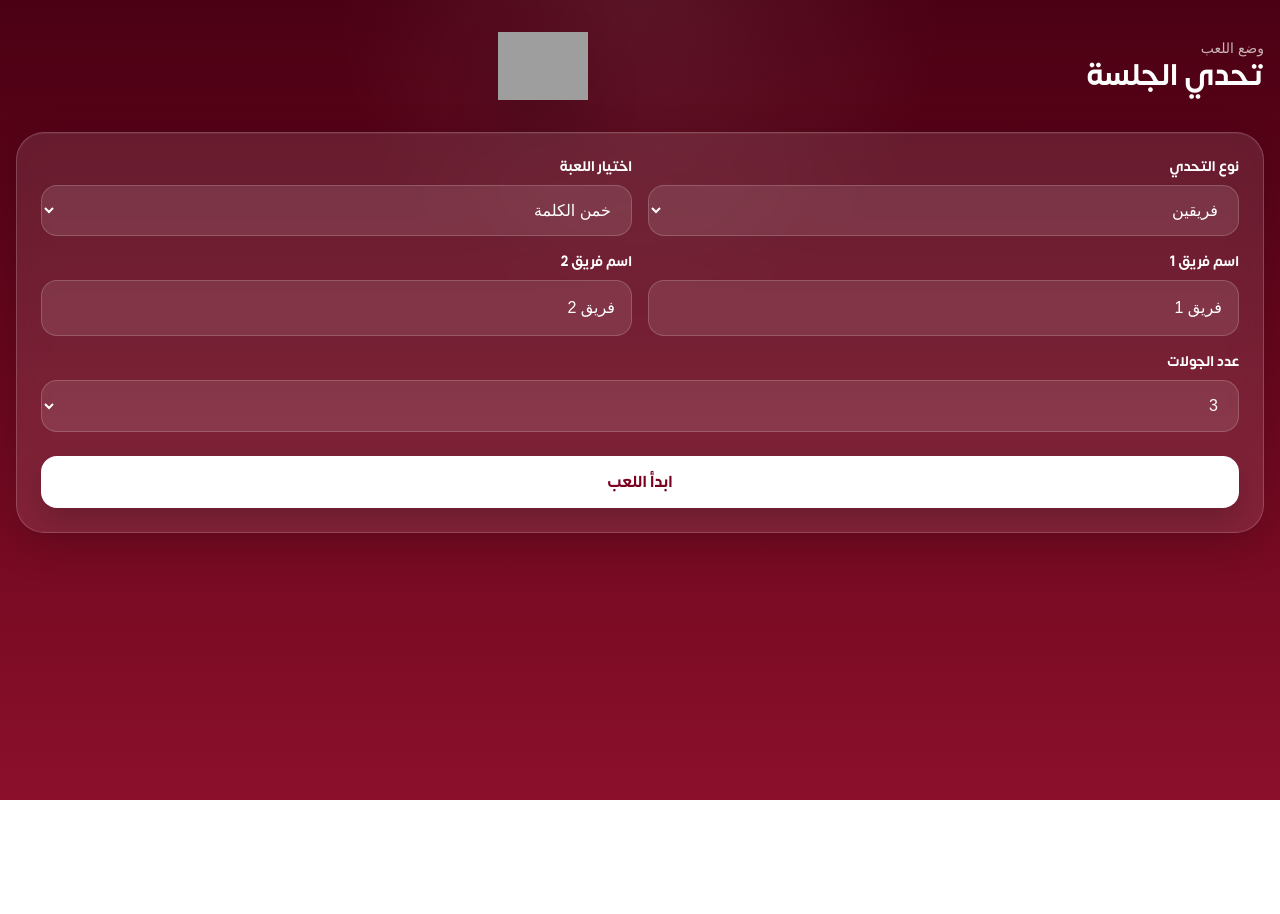
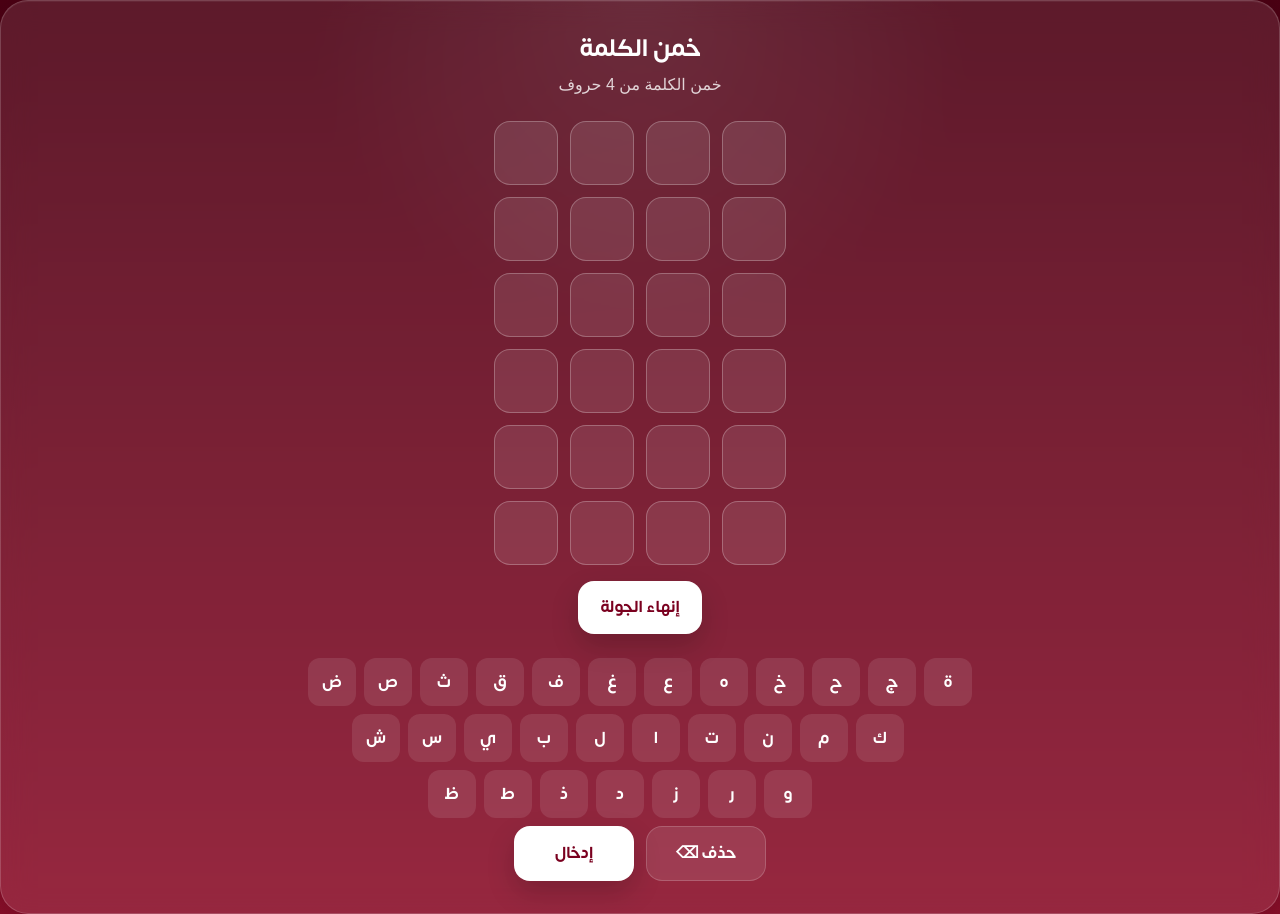
Before and after one commit to heelpeeri/khalnelab, a Next.js app: page /match in a window 1280 px wide. Before the commit the page ends 800 px from the top, so only its background shows below. Built offline with nearby package versions, Linux system fonts and the light colour scheme; grey boxes are pictures that could not be loaded; a web font is replaced by a local one.

Commit message:
Update page.tsx

```diff
--- a/src/app/match/page.tsx
+++ b/src/app/match/page.tsx
@@ -2,403 +2,221 @@
 
 import { useEffect, useState } from "react";
 import { GlassCard } from "@/components/GlassCard";
-import { Logo } from "@/components/Logo";
-import WordGame from "@/components/match/WordGame";
-import ProverbGame from "@/components/match/ProverbGame";
-import CategoriesGame from "@/components/match/CategoriesGame";
-import ScrambleGame from "@/components/match/ScrambleGame";
-import WheelGame from "@/components/match/WheelGame";
 
-type GameType = "word" | "draw" | "categories" | "scramble" | "wheel";
-type PlayMode = "solo" | "teams";
 type WinnerType = "side1" | "side2" | "none";
 
-function MatchupBadge({
-  side1,
-  side2,
+export default function WordGame({
+  onRoundEnd,
+  roundKey,
 }: {
-  side1: string;
-  side2: string;
+  onRoundEnd: (winner?: WinnerType) => void;
+  roundKey: number;
 }) {
-  return (
-    <div className="inline-flex items-center justify-center gap-3 rounded-2xl border border-white/20 bg-white/10 px-5 py-3 text-lg shadow-lg backdrop-blur-md">
-      <span className="rounded-xl bg-white/15 px-3 py-1 font-bold text-white">
-        {side1}
-      </span>
+  const WORDS_3 = [
+    "بيت", "باب", "بحر", "جمل", "جبل", "حبر", "حلم", "حوت",
+    "خيل", "درب", "رمل", "ريح", "زهر", "سهم", "سور", "شمس",
+    "صقر", "طير", "عين", "قمر", "قلم", "كلب", "ليل", "مطر",
+    "نار", "نجم", "نور", "نهر", "ورد", "وقت",
+  ];
 
-      <span className="text-sm font-medium text-white/65">ضد</span>
+  const WORDS_4 = [
+    "كتاب", "مكتب", "هاتف", "تفاح", "قطار", "كرسي", "شمعة", "خيمة",
+    "سحاب", "نجمة", "مكيف", "قهوة", "طريق", "ملعب", "موزة", "صحن",
+    "سرير", "شباك", "حليب", "ورقة", "نخله", "ورده", "سمكه", "بيضه",
+    "علبه", "شاحن", "لوحه", "مخده", "منبه", "فرشه", "ساعه", "غرفه",
+    "مطبخ", "شارع", "مدرس", "طالب",
+  ];
 
-      <span className="rounded-xl bg-white/15 px-3 py-1 font-bold text-white">
-        {side2}
-      </span>
-    </div>
-  );
-}
+  function getRandomWord() {
+    const useFour = Math.random() < 0.7;
+    const list = useFour ? WORDS_4 : WORDS_3;
+    return list[Math.floor(Math.random() * list.length)];
+  }
 
-export default function MatchPage() {
-  const [mode, setMode] = useState<PlayMode>("teams");
-  const [side1, setSide1] = useState("فريق 1");
-  const [side2, setSide2] = useState("فريق 2");
-  const [rounds, setRounds] = useState(3);
-  const [selectedGame, setSelectedGame] = useState<GameType>("word");
+  const MAX_TRIES = 6;
+  const [answer, setAnswer] = useState(getRandomWord);
+  const [guesses, setGuesses] = useState<string[]>([]);
+  const [current, setCurrent] = useState("");
+  const [status, setStatus] = useState<"playing" | "won" | "lost">("playing");
+  const [keyStatus, setKeyStatus] = useState<Record<string, "correct" | "present" | "absent">>({});
 
-  const [started, setStarted] = useState(false);
-  const [currentRound, setCurrentRound] = useState(1);
-  const [side1Score, setSide1Score] = useState(0);
-  const [side2Score, setSide2Score] = useState(0);
-
-  const [showWinnerModal, setShowWinnerModal] = useState(false);
-  const [gameEnded, setGameEnded] = useState(false);
-  const [roundReady, setRoundReady] = useState(true);
-  const [roundSeed, setRoundSeed] = useState(1);
+  const keyboardRows = [
+    "ةجحخهعغفقثصض",
+    "كمنتالبيسش",
+    "ورزدذطظ",
+  ];
 
   useEffect(() => {
-    const params = new URLSearchParams(window.location.search);
-    const game = params.get("game");
-    if (
-      game === "word" ||
-      game === "draw" ||
-      game === "categories" ||
-      game === "scramble" ||
-      game === "wheel"
-    ) {
-      setSelectedGame(game);
-    }
-  }, []);
+    setAnswer(getRandomWord());
+    setGuesses([]);
+    setCurrent("");
+    setStatus("playing");
+    setKeyStatus({});
+  }, [roundKey]);
 
-  const side1Label = mode === "teams" ? "اسم فريق 1" : "اسم اللاعب 1";
-  const side2Label = mode === "teams" ? "اسم فريق 2" : "اسم اللاعب 2";
-  const currentTurnLabel = mode === "teams" ? "دور الفريق" : "دور اللاعب";
-  const winnerQuestionLabel =
-    mode === "teams" ? "اختر الجهة الفائزة في هذه الجولة" : "اختر الفائز في هذه الجولة";
-
-  function getGameTitle(game: GameType) {
-    if (game === "word") return "خمن الكلمة";
-    if (game === "draw") return "خمن المثل";
-    if (game === "scramble") return "حروف بالخلاط";
-    if (game === "wheel") return "لف وخمن";
-    return "إنسان حيوان نبات جماد بلاد";
+  function normalize(text: string) {
+    return text.trim().replace(/\s+/g, "");
   }
 
-  function startGame() {
-    if (!side1.trim() || !side2.trim()) return;
-    setStarted(true);
-    setCurrentRound(1);
-    setSide1Score(0);
-    setSide2Score(0);
-    setGameEnded(false);
-    setRoundReady(true);
-    setRoundSeed(1);
-  }
+  function submitGuess() {
+    const guess = normalize(current);
 
-  function beginRound() {
-    setRoundReady(false);
-    setRoundSeed((s) => s + 1);
-  }
+    if (status !== "playing") return;
+    if (guess.length !== answer.length) return;
+    if (guesses.length >= MAX_TRIES) return;
 
-  function endRound(winner?: WinnerType) {
-    if (winner) {
-      chooseWinner(winner);
-      return;
-    }
-    setShowWinnerModal(true);
-  }
+    const nextGuesses = [...guesses, guess];
+    const nextKeyStatus = { ...keyStatus };
 
-  function chooseWinner(winner: WinnerType) {
-    if (winner === "side1") setSide1Score((s) => s + 1);
-    if (winner === "side2") setSide2Score((s) => s + 1);
+    guess.split("").forEach((letter, i) => {
+      if (answer[i] === letter) {
+        nextKeyStatus[letter] = "correct";
+      } else if (answer.includes(letter)) {
+        if (nextKeyStatus[letter] !== "correct") {
+          nextKeyStatus[letter] = "present";
+        }
+      } else if (!nextKeyStatus[letter]) {
+        nextKeyStatus[letter] = "absent";
+      }
+    });
 
-    setShowWinnerModal(false);
+    setKeyStatus(nextKeyStatus);
+    setGuesses(nextGuesses);
+    setCurrent("");
 
-    if (currentRound >= rounds) {
-      setGameEnded(true);
+    if (guess === answer) {
+      setStatus("won");
       return;
     }
 
-    setCurrentRound((r) => r + 1);
-    setRoundReady(true);
+    if (nextGuesses.length >= MAX_TRIES) {
+      setStatus("lost");
+    }
   }
 
-  function resetGame() {
-    setStarted(false);
-    setCurrentRound(1);
-    setSide1Score(0);
-    setSide2Score(0);
-    setShowWinnerModal(false);
-    setGameEnded(false);
-    setRoundReady(true);
-    setRoundSeed(1);
+  function getCellColor(letter: string, index: number) {
+    if (answer[index] === letter) return "bg-green-500 border-green-500";
+    if (answer.includes(letter)) return "bg-yellow-400 border-yellow-400";
+    return "bg-gray-400 border-gray-400";
   }
 
-  const currentTurnName = currentRound % 2 === 1 ? side1 : side2;
-
-  const currentGameBoard =
-    selectedGame === "word" ? (
-      <WordGame onRoundEnd={endRound} roundKey={roundSeed} />
-    ) : selectedGame === "draw" ? (
-      <ProverbGame
-        mode={mode}
-        side1Name={side1}
-        side2Name={side2}
-        onRoundEnd={endRound}
-        roundKey={roundSeed}
-      />
-    ) : selectedGame === "scramble" ? (
-      <ScrambleGame
-        mode={mode}
-        side1Name={side1}
-        side2Name={side2}
-        onRoundEnd={endRound}
-        roundKey={roundSeed}
-      />
-    ) : selectedGame === "wheel" ? (
-      <WheelGame
-        side1Name={side1}
-        side2Name={side2}
-        onRoundEnd={endRound}
-        roundKey={roundSeed}
-      />
-    ) : (
-      <CategoriesGame
-        mode={mode}
-        side1Name={side1}
-        side2Name={side2}
-        onRoundEnd={endRound}
-        roundKey={roundSeed}
-      />
-    );
+  const emptyRows = MAX_TRIES - guesses.length;
 
   return (
-    <main className="min-h-screen px-4 py-8 text-white">
-      <div className="mx-auto max-w-[1600px]">
-        <div className="mb-8 flex items-center justify-between gap-4">
-          <div>
-            <p className="text-sm text-white/70">وضع اللعب</p>
-            <h1 className="text-3xl font-black">تحدي الجلسة</h1>
+    <GlassCard className="panel-animated min-h-[780px] p-8 text-center">
+      <h2 className="text-2xl font-black">خمن الكلمة</h2>
+      <p className="mt-2 text-white/80">خمن الكلمة من {answer.length} حروف</p>
+
+      <div className="mt-6 space-y-3">
+        {guesses.map((guess, rowIndex) => (
+          <div key={rowIndex} className="animate-fade-in-up flex justify-center gap-3">
+            {guess.split("").map((letter, colIndex) => (
+              <div
+                key={colIndex}
+                className={`flex h-16 w-16 items-center justify-center rounded-2xl border text-2xl font-black text-white ${getCellColor(letter, colIndex)}`}
+              >
+                {letter}
+              </div>
+            ))}
           </div>
-          <Logo size={90} />
-        </div>
+        ))}
 
-        {!started && (
-          <GlassCard className="p-6">
-            <div className="grid gap-4 md:grid-cols-2">
-              <div>
-                <label className="mb-2 block text-sm font-bold">نوع التحدي</label>
-                <select
-                  value={mode}
-                  onChange={(e) => {
-                    const nextMode = e.target.value as PlayMode;
-                    setMode(nextMode);
-                    setSide1(nextMode === "teams" ? "فريق 1" : "لاعب 1");
-                    setSide2(nextMode === "teams" ? "فريق 2" : "لاعب 2");
-                  }}
-                  className="input"
+        {Array.from({ length: emptyRows }).map((_, rowIndex) => (
+          <div key={`empty-${rowIndex}`} className="flex justify-center gap-3">
+            {Array.from({ length: answer.length }).map((_, colIndex) => {
+              const previewLetter = rowIndex === 0 ? current[colIndex] ?? "" : "";
+
+              return (
+                <div
+                  key={colIndex}
+                  className="flex h-16 w-16 items-center justify-center rounded-2xl border border-white/25 bg-white/10 text-2xl font-black text-white"
                 >
-                  <option value="teams">فريقين</option>
-                  <option value="solo">فردي</option>
-                </select>
-              </div>
-
-              <div>
-                <label className="mb-2 block text-sm font-bold">اختيار اللعبة</label>
-                <select
-                  value={selectedGame}
-                  onChange={(e) => setSelectedGame(e.target.value as GameType)}
-                  className="input"
-                >
-                  <option value="word">خمن الكلمة</option>
-                  <option value="draw">خمن المثل</option>
-                  <option value="categories">إنسان حيوان نبات جماد بلاد</option>
-                  <option value="scramble">حروف بالخلاط</option>
-                  <option value="wheel">لف وخمن</option>
-                </select>
-              </div>
-            </div>
-
-            <div className="mt-4 grid gap-4 md:grid-cols-2">
-              <div>
-                <label className="mb-2 block text-sm font-bold">{side1Label}</label>
-                <input
-                  value={side1}
-                  onChange={(e) => setSide1(e.target.value)}
-                  className="input"
-                  placeholder={mode === "teams" ? "مثال: الصقور" : "مثال: محمد"}
-                />
-              </div>
-
-              <div>
-                <label className="mb-2 block text-sm font-bold">{side2Label}</label>
-                <input
-                  value={side2}
-                  onChange={(e) => setSide2(e.target.value)}
-                  className="input"
-                  placeholder={mode === "teams" ? "مثال: الذئاب" : "مثال: خالد"}
-                />
-              </div>
-            </div>
-
-            <div className="mt-4">
-              <label className="mb-2 block text-sm font-bold">عدد الجولات</label>
-              <select
-                value={rounds}
-                onChange={(e) => setRounds(Number(e.target.value))}
-                className="input"
-              >
-                <option value={1}>1</option>
-                <option value={3}>3</option>
-                <option value={5}>5</option>
-              </select>
-            </div>
-
-            <button onClick={startGame} className="btn-primary mt-6 w-full">
-              ابدأ اللعب
-            </button>
-          </GlassCard>
-        )}
-
-        {started && !gameEnded && (
-          <div className="grid gap-6 lg:grid-cols-[minmax(0,1fr)_360px]">
-            <div>
-              {roundReady ? (
-                <GlassCard className="min-h-[780px] p-8 text-center">
-                  <div className="flex h-full min-h-[700px] flex-col items-center justify-center">
-                    <p className="text-sm text-white/70">الجولة القادمة</p>
-
-                    <h2 className="mt-2 text-4xl font-black">
-                      الجولة {currentRound}
-                    </h2>
-
-                    <p className="mt-4 text-xl text-white/80">
-                      اللعبة: {getGameTitle(selectedGame)}
-                    </p>
-
-                    <div className="mt-6">
-                      <MatchupBadge side1={side1} side2={side2} />
-                    </div>
-
-                    <p className="mt-4 text-lg text-white/70">
-                      {currentTurnLabel}: {currentTurnName}
-                    </p>
-
-                    {selectedGame === "wheel" && (
-                      <div className="mt-6 rounded-2xl border border-white/15 bg-white/10 px-5 py-4 text-sm leading-7 text-white/80">
-                        لف العجلة أول، وإذا طلع رقم اختر حرف.
-                        إذا كان الحرف موجود تكسب نقاط وتنفتح الخانات.
-                        وإذا ما كان موجود، يروح الدور للفريق الثاني.
-                        وتقدر بأي وقت تحاول تحل الكلمة.
-                      </div>
-                    )}
-
-                    <button
-                      type="button"
-                      onClick={beginRound}
-                      className="btn-primary mt-8"
-                    >
-                      ابدأ الجولة
-                    </button>
-                  </div>
-                </GlassCard>
-              ) : (
-                currentGameBoard
-              )}
-            </div>
-
-            <GlassCard className="p-6">
-              <h3 className="text-xl font-black">لوحة التحدي</h3>
-
-              <div className="mt-4 space-y-3">
-                <div className="rounded-2xl bg-white/10 p-4">
-                  <p className="text-sm text-white/70">الجولة</p>
-                  <p className="mt-1 text-3xl font-black">
-                    {currentRound} / {rounds}
-                  </p>
+                  {previewLetter}
                 </div>
-
-                <div className="rounded-2xl bg-white/10 p-4">
-                  <p className="text-sm text-white/70">{currentTurnLabel}</p>
-                  <p className="mt-1 text-2xl font-black">{currentTurnName}</p>
-                </div>
-
-                <div className="rounded-2xl bg-white/10 p-4">
-                  <div className="flex items-center justify-between">
-                    <span>{side1}</span>
-                    <span className="font-black">{side1Score}</span>
-                  </div>
-                </div>
-
-                <div className="rounded-2xl bg-white/10 p-4">
-                  <div className="flex items-center justify-between">
-                    <span>{side2}</span>
-                    <span className="font-black">{side2Score}</span>
-                  </div>
-                </div>
-              </div>
-            </GlassCard>
+              );
+            })}
           </div>
-        )}
-
-        {gameEnded && (
-          <GlassCard className="p-8 text-center">
-            <h2 className="text-4xl font-black">🏆 انتهى التحدي</h2>
-
-            <div className="mt-6 grid gap-4 md:grid-cols-2">
-              <div className="rounded-3xl bg-white/10 p-5">
-                <p className="text-lg font-bold">{side1}</p>
-                <p className="mt-2 text-4xl font-black">{side1Score}</p>
-              </div>
-
-              <div className="rounded-3xl bg-white/10 p-5">
-                <p className="text-lg font-bold">{side2}</p>
-                <p className="mt-2 text-4xl font-black">{side2Score}</p>
-              </div>
-            </div>
-
-            <p className="mt-6 text-2xl font-black">
-              {side1Score > side2Score
-                ? `الفائز: ${side1}`
-                : side2Score > side1Score
-                ? `الفائز: ${side2}`
-                : "تعادل"}
-            </p>
-
-            <button onClick={resetGame} className="btn-primary mt-8">
-              إعادة اللعب
-            </button>
-          </GlassCard>
-        )}
+        ))}
       </div>
 
-      {showWinnerModal && (
-        <div className="fixed inset-0 z-50 flex items-center justify-center bg-black/50 px-4">
-          <div className="w-full max-w-md rounded-[32px] border border-white/20 bg-[#7a001f] p-6 text-center shadow-2xl">
-            <h3 className="text-3xl font-black">🏆 مين فاز؟</h3>
-            <p className="mt-2 text-white/75">{winnerQuestionLabel}</p>
+      <div className="mt-4 flex flex-wrap justify-center gap-3">
+        <button
+          type="button"
+          onClick={() => onRoundEnd()}
+          className="btn-primary"
+        >
+          إنهاء الجولة
+        </button>
+      </div>
 
-            <div className="mt-6 space-y-3">
-              <button
-                onClick={() => chooseWinner("side1")}
-                className="btn-primary w-full"
-              >
-                {side1}
-              </button>
+      <div className="mt-6 space-y-2">
+        {keyboardRows.map((row, rowIndex) => (
+          <div
+            key={rowIndex}
+            className={`flex justify-center gap-2 ${
+              rowIndex === 1 ? "mr-6" : rowIndex === 2 ? "mr-10" : ""
+            }`}
+          >
+            {row.split("").map((key) => {
+              const keyColor = keyStatus[key];
 
-              <button
-                onClick={() => chooseWinner("side2")}
-                className="btn-primary w-full"
-              >
-                {side2}
-              </button>
+              let color = "bg-white/10";
+              if (keyColor === "correct") color = "bg-green-500";
+              if (keyColor === "present") color = "bg-yellow-400";
+              if (keyColor === "absent") color = "bg-gray-400";
 
-              <button
-                onClick={() => chooseWinner("none")}
-                className="btn-secondary w-full"
-              >
-                لا أحد
-              </button>
-            </div>
+              return (
+                <button
+                  key={key}
+                  type="button"
+                  onClick={() => {
+                    if (status !== "playing") return;
+                    setCurrent((prev) => {
+                      if (prev.length >= answer.length) return prev;
+                      return prev + key;
+                    });
+                  }}
+                  className={`h-12 min-w-[48px] rounded-xl px-3 text-base font-bold text-white transition active:scale-95 ${color}`}
+                >
+                  {key}
+                </button>
+              );
+            })}
           </div>
+        ))}
+
+        <div className="mt-4 flex justify-center gap-3">
+          <button
+            type="button"
+            onClick={() => setCurrent((prev) => prev.slice(0, -1))}
+            className="btn-secondary min-w-[120px]"
+          >
+            حذف ⌫
+          </button>
+
+          <button
+            type="button"
+            onClick={submitGuess}
+            disabled={status !== "playing"}
+            className="btn-primary min-w-[120px] disabled:opacity-50"
+          >
+            إدخال
+          </button>
+        </div>
+      </div>
+
+      {status === "won" && (
+        <div className="winner-animated mt-6 rounded-2xl border border-white/20 bg-white/10 p-4">
+          <p className="text-lg font-black">🔥 ممتاز! عرفت الكلمة</p>
         </div>
       )}
-    </main>
+
+      {status === "lost" && (
+        <div className="winner-animated mt-6 rounded-2xl border border-white/20 bg-white/10 p-4">
+          <p className="text-lg font-black">انتهت المحاولات</p>
+          <p className="mt-2 text-white/80">الكلمة الصحيحة: {answer}</p>
+        </div>
+      )}
+    </GlassCard>
   );
 }
```
